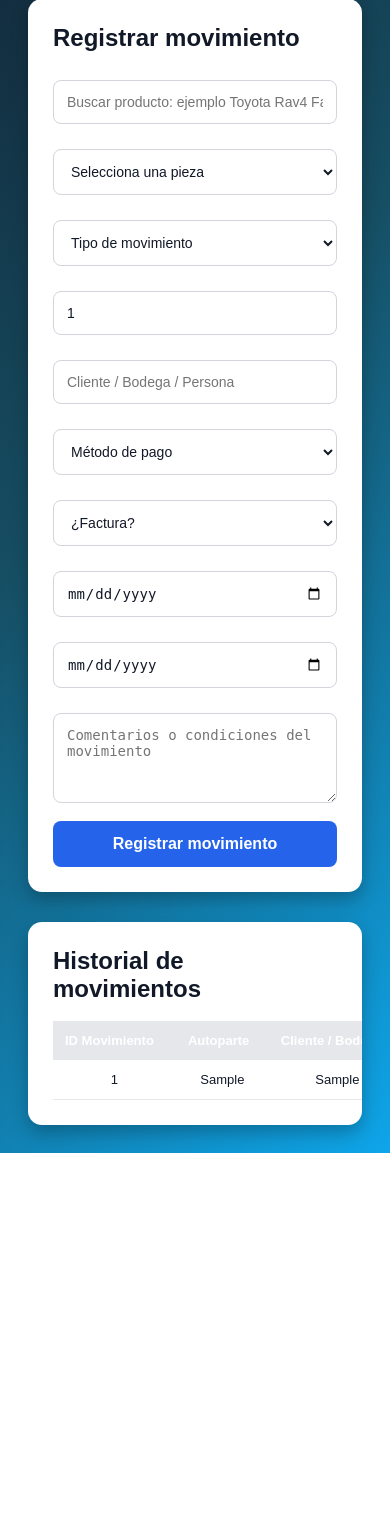
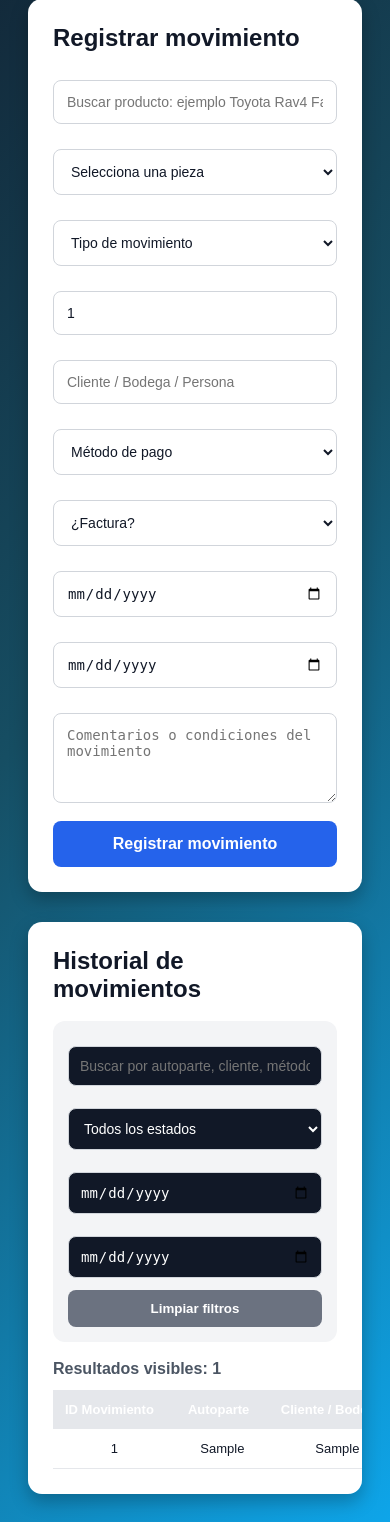
Before and after one commit to chesito1120/prueba_autopartes, a Flask app: page /ventas in a window 390 px wide. Shown: the part 386-1908 px from the top of the page. Before the commit the page ends 1539 px from the top, so only its background shows below. Run offline with Flask 3, Linux system fonts and the light colour scheme; a user stored in the database is signed in; tables that the repository leaves empty hold one stand-in row (values such as "Sample post").

Commit message:
no se mueve nada ya funcionaparte3

```diff
--- a/templates/ventas.html
+++ b/templates/ventas.html
@@ -89,6 +89,41 @@ Ventas y préstamos
         margin-bottom: 18px;
     }
 
+    .filtros-movimientos {
+        display: grid;
+        grid-template-columns: 2fr 1fr 1fr 1fr;
+        gap: 12px;
+        margin-bottom: 18px;
+        background: #f3f4f6;
+        padding: 15px;
+        border-radius: 12px;
+    }
+
+    .filtros-movimientos input,
+    .filtros-movimientos select {
+        width: 100%;
+        padding: 11px;
+        border-radius: 8px;
+        border: 1px solid #d1d5db;
+        font-size: 14px;
+    }
+
+    .btn-limpiar {
+        background: #6b7280;
+        color: white;
+        border: none;
+        border-radius: 8px;
+        padding: 11px;
+        font-weight: bold;
+        cursor: pointer;
+    }
+
+    .contador-resultados {
+        margin-bottom: 12px;
+        color: #4b5563;
+        font-weight: bold;
+    }
+
     .ventas-table table {
         width: 100%;
         border-collapse: collapse;
@@ -133,6 +168,11 @@ Ventas y préstamos
         color: #166534;
     }
 
+    .badge-devuelto {
+        background: #f3f4f6;
+        color: #374151;
+    }
+
     .alerta-ok {
         background: #dcfce7;
         color: #166534;
@@ -154,6 +194,12 @@ Ventas y préstamos
     .monto {
         font-weight: bold;
         color: #111827;
+    }
+
+    @media (max-width: 900px) {
+        .filtros-movimientos {
+            grid-template-columns: 1fr;
+        }
     }
 
     @media (max-width: 768px) {
@@ -261,7 +307,47 @@ Ventas y préstamos
 <div class="ventas-table">
     <h2>Historial de movimientos</h2>
 
-    <table>
+    <div class="filtros-movimientos">
+
+        <input
+            type="text"
+            id="filtroTexto"
+            placeholder="Buscar por autoparte, cliente, método, factura o comentario..."
+            onkeyup="filtrarMovimientos()"
+        >
+
+        <select id="filtroEstado" onchange="filtrarMovimientos()">
+            <option value="">Todos los estados</option>
+            <option value="vendido">Vendido</option>
+            <option value="credito">Crédito</option>
+            <option value="pagado">Pagado</option>
+            <option value="prestado">Prestado</option>
+            <option value="devuelto">Devuelto</option>
+        </select>
+
+        <input
+            type="date"
+            id="fechaDesde"
+            onchange="filtrarMovimientos()"
+        >
+
+        <input
+            type="date"
+            id="fechaHasta"
+            onchange="filtrarMovimientos()"
+        >
+
+        <button type="button" class="btn-limpiar" onclick="limpiarFiltros()">
+            Limpiar filtros
+        </button>
+
+    </div>
+
+    <div class="contador-resultados">
+        Resultados visibles: <span id="contadorMovimientos">0</span>
+    </div>
+
+    <table id="tablaMovimientos">
         <tr>
             <th>ID Movimiento</th>
             <th>Autoparte</th>
@@ -277,7 +363,27 @@ Ventas y préstamos
         </tr>
 
         {% for movimiento in movimientos %}
-        <tr>
+        <tr
+            class="fila-movimiento"
+            data-texto="
+                {{ movimiento.id }}
+                {% if movimiento.producto %}
+                    {{ movimiento.producto.autoparte }}
+                    {{ movimiento.producto.marca }}
+                    {{ movimiento.producto.modelo }}
+                    {{ movimiento.producto.anio }}
+                {% endif %}
+                {{ movimiento.cliente }}
+                {{ movimiento.estado }}
+                {{ movimiento.metodo_pago }}
+                {{ movimiento.factura }}
+                {{ movimiento.fecha_salida }}
+                {{ movimiento.fecha_prestamo }}
+                {{ movimiento.comentarios }}
+            "
+            data-estado="{{ movimiento.estado or '' }}"
+            data-fecha="{{ movimiento.fecha_salida or '' }}"
+        >
             <td>{{ movimiento.id }}</td>
 
             <td>
@@ -299,6 +405,8 @@ Ventas y préstamos
                     <span class="badge badge-credito">Crédito</span>
                 {% elif movimiento.estado == "pagado" %}
                     <span class="badge badge-pagado">Pagado</span>
+                {% elif movimiento.estado == "devuelto" %}
+                    <span class="badge badge-devuelto">Devuelto</span>
                 {% else %}
                     {{ movimiento.estado }}
                 {% endif %}
@@ -329,12 +437,69 @@ function filtrarProductos() {
 
     for (let i = 1; i < opciones.length; i++) {
         let texto = opciones[i].getAttribute("data-texto").toLowerCase();
-
         let coincide = palabras.every(palabra => texto.includes(palabra));
-
         opciones[i].style.display = coincide ? "" : "none";
     }
 }
+
+function filtrarMovimientos() {
+    let texto = document.getElementById("filtroTexto").value.toLowerCase().trim();
+    let estado = document.getElementById("filtroEstado").value.toLowerCase().trim();
+    let fechaDesde = document.getElementById("fechaDesde").value;
+    let fechaHasta = document.getElementById("fechaHasta").value;
+    let filas = document.querySelectorAll(".fila-movimiento");
+    let contador = 0;
+
+    filas.forEach(fila => {
+        let textoFila = (fila.getAttribute("data-texto") || "").toLowerCase();
+        let estadoFila = (fila.getAttribute("data-estado") || "").toLowerCase();
+        let fechaFila = fila.getAttribute("data-fecha") || "";
+
+        let coincideTexto = true;
+        let coincideEstado = true;
+        let coincideFecha = true;
+
+        if (texto) {
+            let palabras = texto.split(" ").filter(p => p.length > 0);
+            coincideTexto = palabras.every(palabra => textoFila.includes(palabra));
+        }
+
+        if (estado) {
+            coincideEstado = estadoFila === estado;
+        }
+
+        if (fechaDesde && fechaFila) {
+            coincideFecha = fechaFila >= fechaDesde;
+        }
+
+        if (fechaHasta && fechaFila) {
+            coincideFecha = coincideFecha && fechaFila <= fechaHasta;
+        }
+
+        if ((fechaDesde || fechaHasta) && !fechaFila) {
+            coincideFecha = false;
+        }
+
+        if (coincideTexto && coincideEstado && coincideFecha) {
+            fila.style.display = "";
+            contador++;
+        } else {
+            fila.style.display = "none";
+        }
+    });
+
+    document.getElementById("contadorMovimientos").textContent = contador;
+}
+
+function limpiarFiltros() {
+    document.getElementById("filtroTexto").value = "";
+    document.getElementById("filtroEstado").value = "";
+    document.getElementById("fechaDesde").value = "";
+    document.getElementById("fechaHasta").value = "";
+    filtrarMovimientos();
+}
+
+document.addEventListener("DOMContentLoaded", filtrarMovimientos);
 </script>
 
 {% endblock %}
```
Also changed, not shown: instance/autopartes_local.db.
